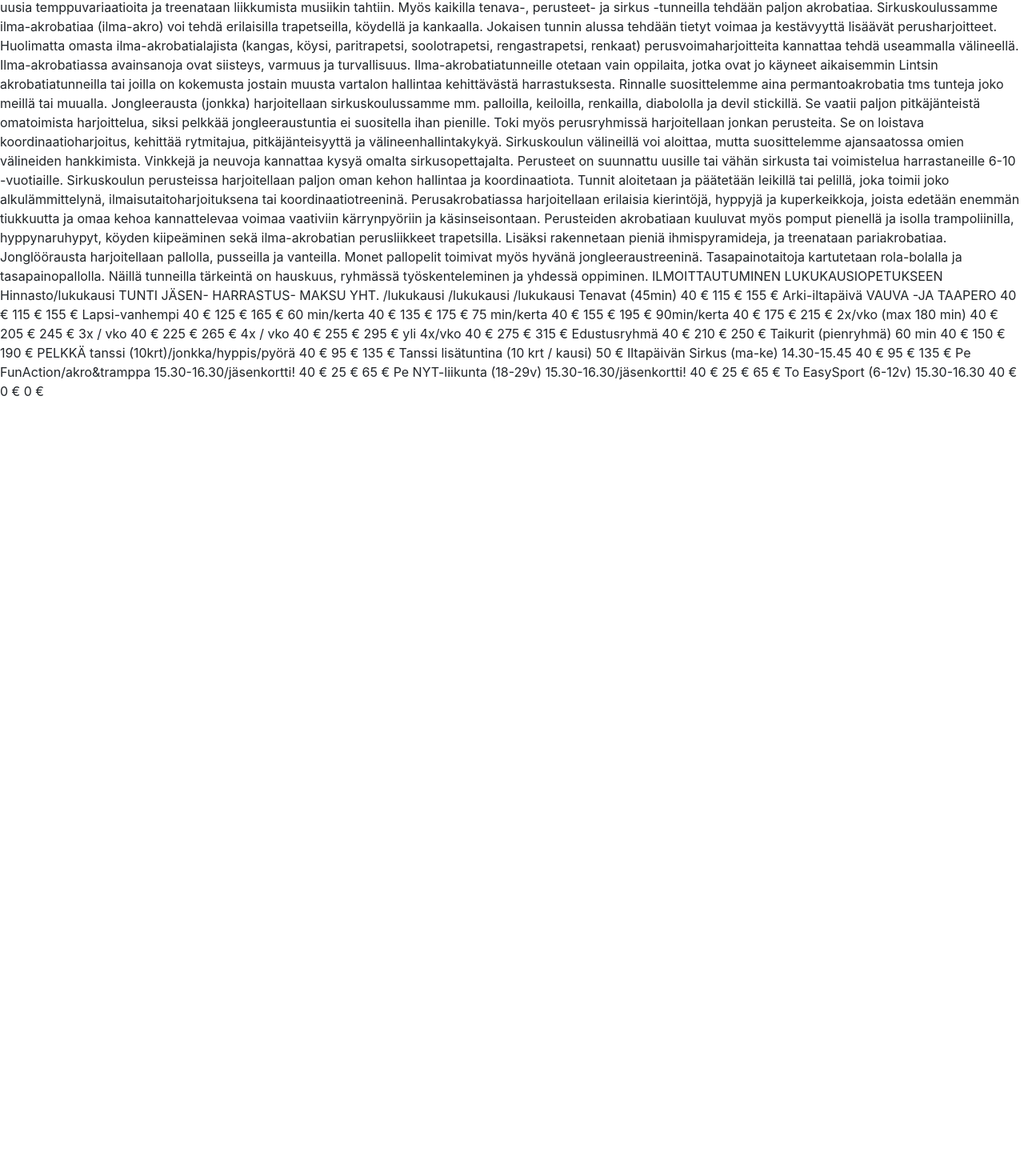
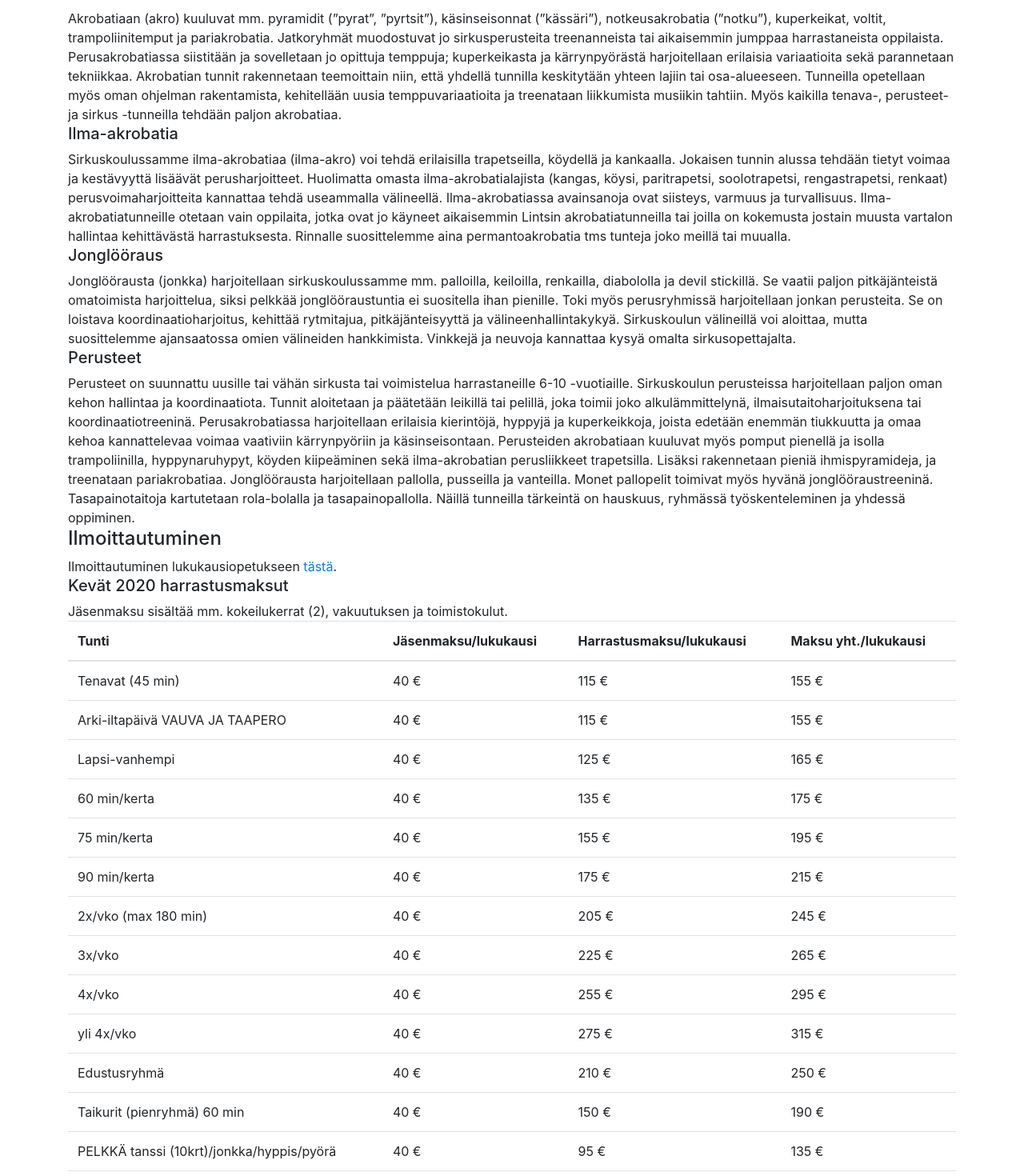
Before and after one commit to liikinn/vjp-project, a React (Create React App) app: page /opetus in a window 1280 px wide. Shown: the part 165-1635 px from the top of the page at 80% size. Before the commit the page ends 800 px from the top, so only its background shows below. Built offline with nearby package versions, Linux system fonts and the light colour scheme.

Commit message:
Add education information. TODO proper styling.

```diff
--- a/src/components/education-information-view.tsx
+++ b/src/components/education-information-view.tsx
@@ -1,66 +1,195 @@
 import React from "react";
+import { Col, Container, Row, Table } from "react-bootstrap";
 
-const EducationInformation: React.FC = (props) => {
+const EducationInformation: React.FC = () => {
   return (
-    <div>
-      Opetus: lajiesittelyt ja ilmottautuminen Akrobatiaan (akro) kuuluvat mm.
-      pyramidit (”pyrat”, ”pyrtsit”), käsinseisonnat (”kässäri”),
-      notkeusakrobatia (”notku”), kuperkeikat, voltit, trampoliinitemput ja
-      pariakrobatia. Jatkoryhmät muodostuvat jo sirkusperusteita treenanneista
-      tai aikaisemmin jumppaa harrastaneista oppilaista. Perusakrobatiassa
-      siistitään ja sovelletaan jo opittuja temppuja; kuperkeikasta ja
-      kärrynpyörästä harjoitellaan erilaisia variaatioita sekä parannetaan
-      tekniikkaa. Akrobatian tunnit rakennetaan teemoittain niin, että yhdellä
-      tunnilla keskitytään yhteen lajiin tai osa-alueeseen. Tunneilla opetellaan
-      myös oman ohjelman rakentamista, kehitellään uusia temppuvariaatioita ja
-      treenataan liikkumista musiikin tahtiin. Myös kaikilla tenava-, perusteet-
-      ja sirkus -tunneilla tehdään paljon akrobatiaa. Sirkuskoulussamme
-      ilma-akrobatiaa (ilma-akro) voi tehdä erilaisilla trapetseilla, köydellä
-      ja kankaalla. Jokaisen tunnin alussa tehdään tietyt voimaa ja kestävyyttä
-      lisäävät perusharjoitteet. Huolimatta omasta ilma-akrobatialajista
-      (kangas, köysi, paritrapetsi, soolotrapetsi, rengastrapetsi, renkaat)
-      perusvoimaharjoitteita kannattaa tehdä useammalla välineellä.
-      Ilma-akrobatiassa avainsanoja ovat siisteys, varmuus ja turvallisuus.
-      Ilma-akrobatiatunneille otetaan vain oppilaita, jotka ovat jo käyneet
-      aikaisemmin Lintsin akrobatiatunneilla tai joilla on kokemusta jostain
-      muusta vartalon hallintaa kehittävästä harrastuksesta. Rinnalle
-      suosittelemme aina permantoakrobatia tms tunteja joko meillä tai muualla.
-      Jongleerausta (jonkka) harjoitellaan sirkuskoulussamme mm. palloilla,
-      keiloilla, renkailla, diabololla ja devil stickillä. Se vaatii paljon
-      pitkäjänteistä omatoimista harjoittelua, siksi pelkkää jongleeraustuntia
-      ei suositella ihan pienille. Toki myös perusryhmissä harjoitellaan jonkan
-      perusteita. Se on loistava koordinaatioharjoitus, kehittää rytmitajua,
-      pitkäjänteisyyttä ja välineenhallintakykyä. Sirkuskoulun välineillä voi
-      aloittaa, mutta suosittelemme ajansaatossa omien välineiden hankkimista.
-      Vinkkejä ja neuvoja kannattaa kysyä omalta sirkusopettajalta. Perusteet on
-      suunnattu uusille tai vähän sirkusta tai voimistelua harrastaneille 6-10
-      -vuotiaille. Sirkuskoulun perusteissa harjoitellaan paljon oman kehon
-      hallintaa ja koordinaatiota. Tunnit aloitetaan ja päätetään leikillä tai
-      pelillä, joka toimii joko alkulämmittelynä, ilmaisutaitoharjoituksena tai
-      koordinaatiotreeninä. Perusakrobatiassa harjoitellaan erilaisia
-      kierintöjä, hyppyjä ja kuperkeikkoja, joista edetään enemmän tiukkuutta ja
-      omaa kehoa kannattelevaa voimaa vaativiin kärrynpyöriin ja
-      käsinseisontaan. Perusteiden akrobatiaan kuuluvat myös pomput pienellä ja
-      isolla trampoliinilla, hyppynaruhypyt, köyden kiipeäminen sekä
-      ilma-akrobatian perusliikkeet trapetsilla. Lisäksi rakennetaan pieniä
-      ihmispyramideja, ja treenataan pariakrobatiaa. Jonglöörausta harjoitellaan
-      pallolla, pusseilla ja vanteilla. Monet pallopelit toimivat myös hyvänä
-      jongleeraustreeninä. Tasapainotaitoja kartutetaan rola-bolalla ja
-      tasapainopallolla. Näillä tunneilla tärkeintä on hauskuus, ryhmässä
-      työskenteleminen ja yhdessä oppiminen. ILMOITTAUTUMINEN
-      LUKUKAUSIOPETUKSEEN Hinnasto/lukukausi TUNTI JÄSEN- HARRASTUS- MAKSU YHT.
-      /lukukausi /lukukausi /lukukausi Tenavat (45min) 40 € 115 € 155 €
-      Arki-iltapäivä VAUVA -JA TAAPERO 40 € 115 € 155 € Lapsi-vanhempi 40 € 125
-      € 165 € 60 min/kerta 40 € 135 € 175 € 75 min/kerta 40 € 155 € 195 €
-      90min/kerta 40 € 175 € 215 € 2x/vko (max 180 min) 40 € 205 € 245 € 3x /
-      vko 40 € 225 € 265 € 4x / vko 40 € 255 € 295 € yli 4x/vko 40 € 275 € 315 €
-      Edustusryhmä 40 € 210 € 250 € Taikurit (pienryhmä) 60 min 40 € 150 € 190 €
-      PELKKÄ tanssi (10krt)/jonkka/hyppis/pyörä 40 € 95 € 135 € Tanssi
-      lisätuntina (10 krt / kausi) 50 € Iltapäivän Sirkus (ma-ke) 14.30-15.45 40
-      € 95 € 135 € Pe FunAction/akro&tramppa 15.30-16.30/jäsenkortti! 40 € 25 €
-      65 € Pe NYT-liikunta (18-29v) 15.30-16.30/jäsenkortti! 40 € 25 € 65 € To
-      EasySport (6-12v) 15.30-16.30 40 € 0 € 0 €{props.children}
-    </div>
+    <Container>
+      <Row>
+        <Col>
+          <h3>Opetus</h3>
+          <h4>Lajiesittelyt</h4>
+          <h5>Akrobatia</h5>
+          <div>
+            Akrobatiaan (akro) kuuluvat mm. pyramidit (”pyrat”, ”pyrtsit”),
+            käsinseisonnat (”kässäri”), notkeusakrobatia (”notku”), kuperkeikat,
+            voltit, trampoliinitemput ja pariakrobatia. Jatkoryhmät muodostuvat
+            jo sirkusperusteita treenanneista tai aikaisemmin jumppaa
+            harrastaneista oppilaista. Perusakrobatiassa siistitään ja
+            sovelletaan jo opittuja temppuja; kuperkeikasta ja kärrynpyörästä
+            harjoitellaan erilaisia variaatioita sekä parannetaan tekniikkaa.
+            Akrobatian tunnit rakennetaan teemoittain niin, että yhdellä
+            tunnilla keskitytään yhteen lajiin tai osa-alueeseen. Tunneilla
+            opetellaan myös oman ohjelman rakentamista, kehitellään uusia
+            temppuvariaatioita ja treenataan liikkumista musiikin tahtiin. Myös
+            kaikilla tenava-, perusteet- ja sirkus -tunneilla tehdään paljon
+            akrobatiaa.
+          </div>
+          <h5>Ilma-akrobatia</h5>
+          <div>
+            Sirkuskoulussamme ilma-akrobatiaa (ilma-akro) voi tehdä erilaisilla
+            trapetseilla, köydellä ja kankaalla. Jokaisen tunnin alussa tehdään
+            tietyt voimaa ja kestävyyttä lisäävät perusharjoitteet. Huolimatta
+            omasta ilma-akrobatialajista (kangas, köysi, paritrapetsi,
+            soolotrapetsi, rengastrapetsi, renkaat) perusvoimaharjoitteita
+            kannattaa tehdä useammalla välineellä. Ilma-akrobatiassa avainsanoja
+            ovat siisteys, varmuus ja turvallisuus. Ilma-akrobatiatunneille
+            otetaan vain oppilaita, jotka ovat jo käyneet aikaisemmin Lintsin
+            akrobatiatunneilla tai joilla on kokemusta jostain muusta vartalon
+            hallintaa kehittävästä harrastuksesta. Rinnalle suosittelemme aina
+            permantoakrobatia tms tunteja joko meillä tai muualla.
+          </div>
+          <h5>Jonglööraus</h5>
+          <div>
+            Jonglöörausta (jonkka) harjoitellaan sirkuskoulussamme mm.
+            palloilla, keiloilla, renkailla, diabololla ja devil stickillä. Se
+            vaatii paljon pitkäjänteistä omatoimista harjoittelua, siksi pelkkää
+            jonglööraustuntia ei suositella ihan pienille. Toki myös
+            perusryhmissä harjoitellaan jonkan perusteita. Se on loistava
+            koordinaatioharjoitus, kehittää rytmitajua, pitkäjänteisyyttä ja
+            välineenhallintakykyä. Sirkuskoulun välineillä voi aloittaa, mutta
+            suosittelemme ajansaatossa omien välineiden hankkimista. Vinkkejä ja
+            neuvoja kannattaa kysyä omalta sirkusopettajalta.
+          </div>
+          <h5>Perusteet</h5>
+          <div>
+            Perusteet on suunnattu uusille tai vähän sirkusta tai voimistelua
+            harrastaneille 6-10 -vuotiaille. Sirkuskoulun perusteissa
+            harjoitellaan paljon oman kehon hallintaa ja koordinaatiota. Tunnit
+            aloitetaan ja päätetään leikillä tai pelillä, joka toimii joko
+            alkulämmittelynä, ilmaisutaitoharjoituksena tai
+            koordinaatiotreeninä. Perusakrobatiassa harjoitellaan erilaisia
+            kierintöjä, hyppyjä ja kuperkeikkoja, joista edetään enemmän
+            tiukkuutta ja omaa kehoa kannattelevaa voimaa vaativiin
+            kärrynpyöriin ja käsinseisontaan. Perusteiden akrobatiaan kuuluvat
+            myös pomput pienellä ja isolla trampoliinilla, hyppynaruhypyt,
+            köyden kiipeäminen sekä ilma-akrobatian perusliikkeet trapetsilla.
+            Lisäksi rakennetaan pieniä ihmispyramideja, ja treenataan
+            pariakrobatiaa. Jonglöörausta harjoitellaan pallolla, pusseilla ja
+            vanteilla. Monet pallopelit toimivat myös hyvänä
+            jonglööraustreeninä. Tasapainotaitoja kartutetaan rola-bolalla ja
+            tasapainopallolla. Näillä tunneilla tärkeintä on hauskuus, ryhmässä
+            työskenteleminen ja yhdessä oppiminen.
+          </div>
+        </Col>
+      </Row>
+      <Row>
+        <Col>
+          <h4>Ilmoittautuminen</h4>
+          <div>
+            Ilmoittautuminen lukukausiopetukseen&nbsp;
+            <a
+              href="https://docs.google.com/spreadsheet/viewform?formkey=dDBIV19GMTlIaDhxMEh3NzhPc2RkR2c6MQ"
+              target="_blank"
+              rel="noopener noreferrer"
+            >
+              tästä
+            </a>
+            .
+          </div>
+          <h5>Kevät 2020 harrastusmaksut</h5>
+          <div>
+            Jäsenmaksu sisältää mm. kokeilukerrat (2), vakuutuksen ja
+            toimistokulut.
+          </div>
+          <Table responsive>
+            <thead>
+              <tr>
+                <th>Tunti</th>
+                <th>Jäsenmaksu/lukukausi</th>
+                <th>Harrastusmaksu/lukukausi</th>
+                <th>Maksu yht./lukukausi</th>
+              </tr>
+            </thead>
+            <tbody>
+              <tr>
+                <td>Tenavat (45 min)</td>
+                <td>40 €</td>
+                <td>115 €</td>
+                <td>155 €</td>
+              </tr>
+              <tr>
+                <td>Arki-iltapäivä VAUVA JA TAAPERO</td>
+                <td>40 €</td>
+                <td>115 €</td>
+                <td>155 €</td>
+              </tr>
+              <tr>
+                <td>Lapsi-vanhempi</td>
+                <td>40 €</td>
+                <td>125 €</td>
+                <td>165 €</td>
+              </tr>
+              <tr>
+                <td>60 min/kerta</td>
+                <td>40 €</td>
+                <td>135 €</td>
+                <td>175 €</td>
+              </tr>
+              <tr>
+                <td>75 min/kerta</td>
+                <td>40 €</td>
+                <td>155 €</td>
+                <td>195 €</td>
+              </tr>
+              <tr>
+                <td>90 min/kerta</td>
+                <td>40 €</td>
+                <td>175 €</td>
+                <td>215 €</td>
+              </tr>
+              <tr>
+                <td>2x/vko (max 180 min)</td>
+                <td>40 €</td>
+                <td>205 €</td>
+                <td>245 €</td>
+              </tr>
+              <tr>
+                <td>3x/vko</td>
+                <td>40 €</td>
+                <td>225 €</td>
+                <td>265 €</td>
+              </tr>
+              <tr>
+                <td>4x/vko</td>
+                <td>40 €</td>
+                <td>255 €</td>
+                <td>295 €</td>
+              </tr>
+              <tr>
+                <td>yli 4x/vko</td>
+                <td>40 €</td>
+                <td>275 €</td>
+                <td>315 €</td>
+              </tr>
+              <tr>
+                <td>Edustusryhmä</td>
+                <td>40 €</td>
+                <td>210 €</td>
+                <td>250 €</td>
+              </tr>
+              <tr>
+                <td>Taikurit (pienryhmä) 60 min</td>
+                <td>40 €</td>
+                <td>150 €</td>
+                <td>190 €</td>
+              </tr>
+              <tr>
+                <td>PELKKÄ tanssi (10krt)/jonkka/hyppis/pyörä</td>
+                <td>40 €</td>
+                <td>95 €</td>
+                <td>135 €</td>
+              </tr>
+              <tr>
+                <td>Tanssi lisätuntina (10 krt/kausi)</td>
+                <td></td>
+                <td>50 €</td>
+                <td></td>
+              </tr>
+            </tbody>
+          </Table>
+        </Col>
+      </Row>
+    </Container>
   );
 };
 
```
